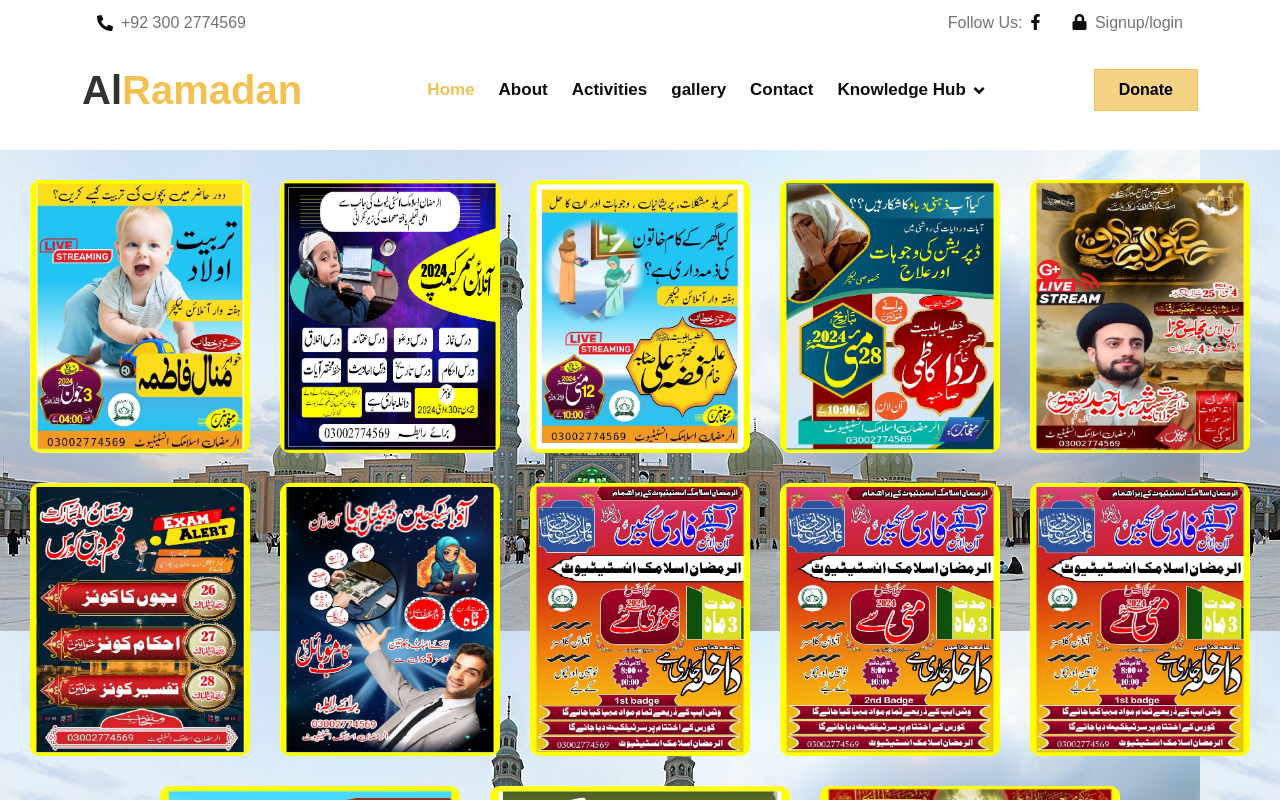
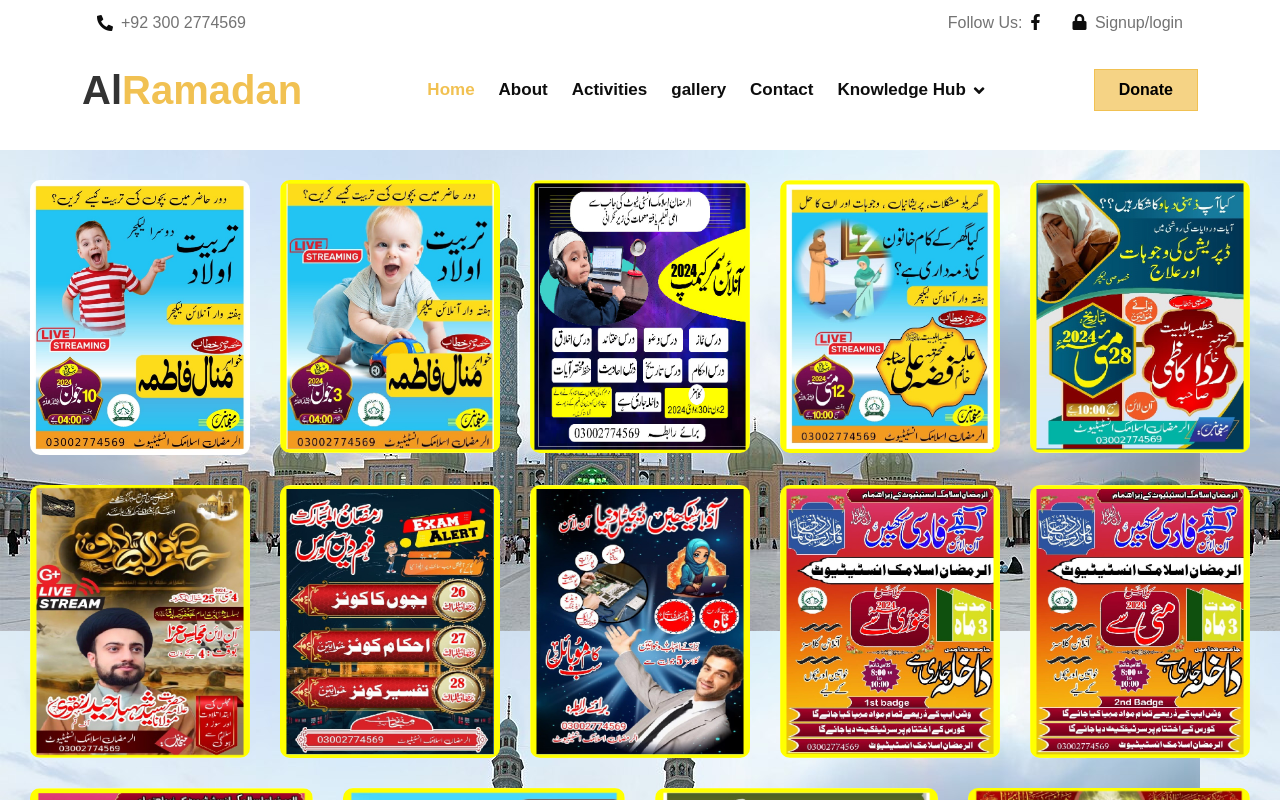
Before and after one commit to Safarababs/salma, a React (Create React App) app: page /gallery in a window 1280 px wide. Shown: the top 800 px of the page. Built offline with nearby package versions, Linux system fonts and the light colour scheme; a web font is replaced by a local one.

Commit message:
remive cache

```diff
--- a/src/components/Gallary/Gallary.jsx
+++ b/src/components/Gallary/Gallary.jsx
@@ -1,5 +1,6 @@
 import React from "react";
 import { LazyLoadImage } from "react-lazy-load-image-component";
+import "react-lazy-load-image-component/src/effects/blur.css";
 
 import gallery1 from "./GallaryImages/1.jpg";
 import gallery2 from "./GallaryImages/2.jpg";
@@ -14,8 +15,10 @@ import gallery10 from "./GallaryImages/10.jpg";
 import gallery11 from "./GallaryImages/11.jpg";
 import gallery12 from "./GallaryImages/12.jpg";
 import gallery13 from "./GallaryImages/13.jpg";
+import gallery14 from "./GallaryImages/14.jpg";
 
 const images = [
+  gallery14,
   gallery9,
   gallery10,
   gallery11,
@@ -31,27 +34,17 @@ const images = [
   gallery1,
 ];
 
-// const MyComponent = () => (
-//   <LazyLoadImage
-//     alt="image description"
-//     height={200}
-//     src="image-url.jpg"
-//     width={300}
-//   />
-// );
-
 const Gallery = () => {
   return (
     <section id="gallery">
       <div className="gallery-container">
         {images.map((Url, index) => (
           <div key={index} className="gallery-item">
-            {/* <img src={Url} alt="contact developer" loading="lazy" /> */}
             <LazyLoadImage
-              alt="image description"
-              // height={200}
+              alt="contact developer"
+              height={200}
               src={Url}
-              // width={300}
+              width={300}
             />
           </div>
         ))}
```
Also changed, not shown: src/components/Gallary/GallaryImages/14.jpg (added).
